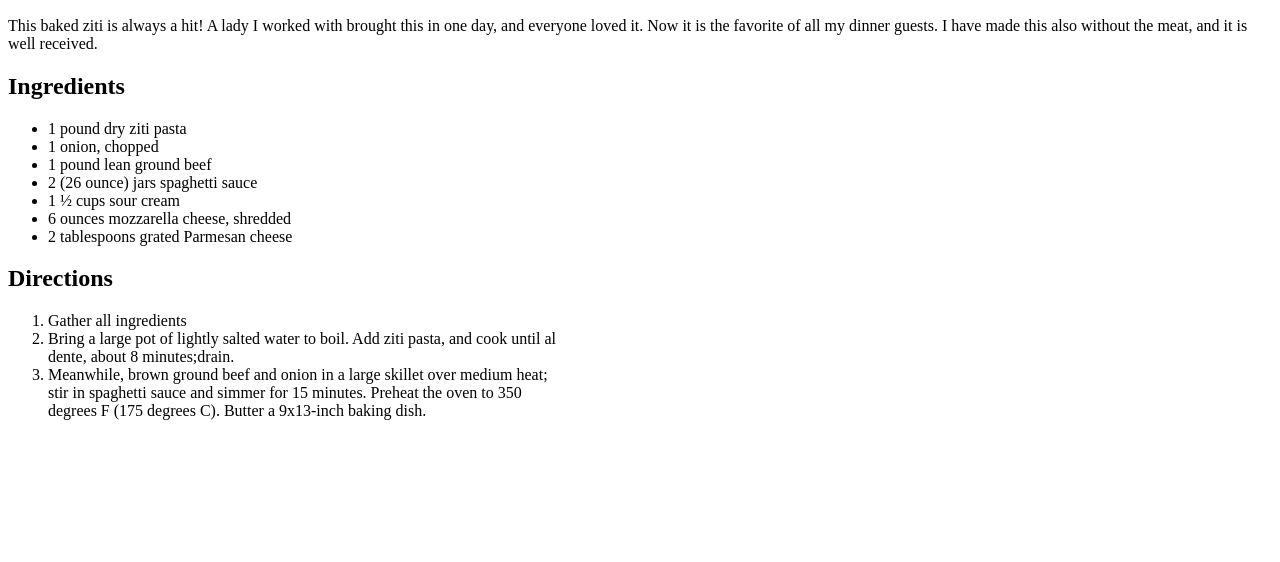
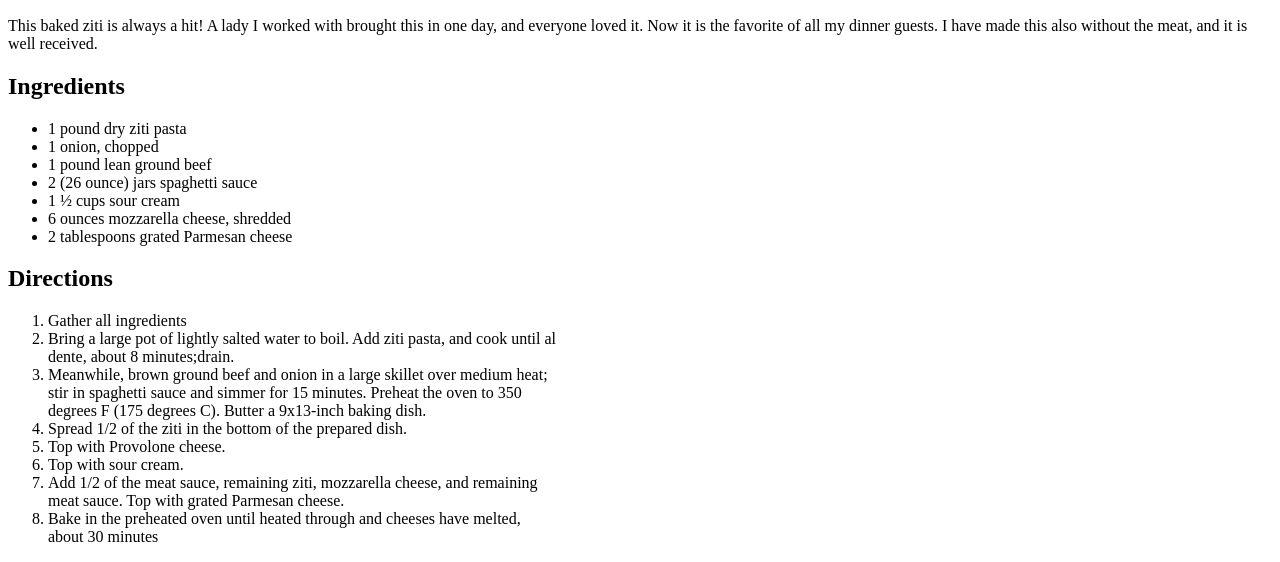
Before and after one commit to ryandvdlcrz/odin-recipes, a plain HTML site: page recipes/ziti.html in a window 1280 px wide. Shown: the part 552-1114 px from the top of the page. Before the commit the page ends 988 px from the top, so only its background shows below. Drawn offline with Linux system fonts and the light colour scheme.

Commit message:
Steps
Completed the steps that is incomplete previously

```diff
--- a/recipes/ziti.html
+++ b/recipes/ziti.html
@@ -28,6 +28,11 @@
         <li>Gather all ingredients</li>
         <li>Bring a large pot of lightly salted water to boil. Add ziti pasta, and cook until al <br> dente, about 8 minutes;drain.</li>
         <li>Meanwhile, brown ground beef and onion in a large skillet over medium heat;<br>stir in spaghetti sauce and simmer for 15 minutes. Preheat the oven to 350<br>degrees F (175 degrees C). Butter a 9x13-inch baking dish.</li>
+        <li>Spread 1/2 of the ziti in the bottom of the prepared dish.</li>
+        <li>Top with Provolone cheese.</li>
+        <li>Top with sour cream.</li>
+        <li>Add 1/2 of the meat sauce, remaining ziti, mozzarella cheese, and remaining<br>meat sauce. Top with grated Parmesan cheese.</li>
+        <li>Bake in the preheated oven until heated through and cheeses have melted,<br>about 30 minutes</li>
     </ol>
 </body>
 </html>
```
